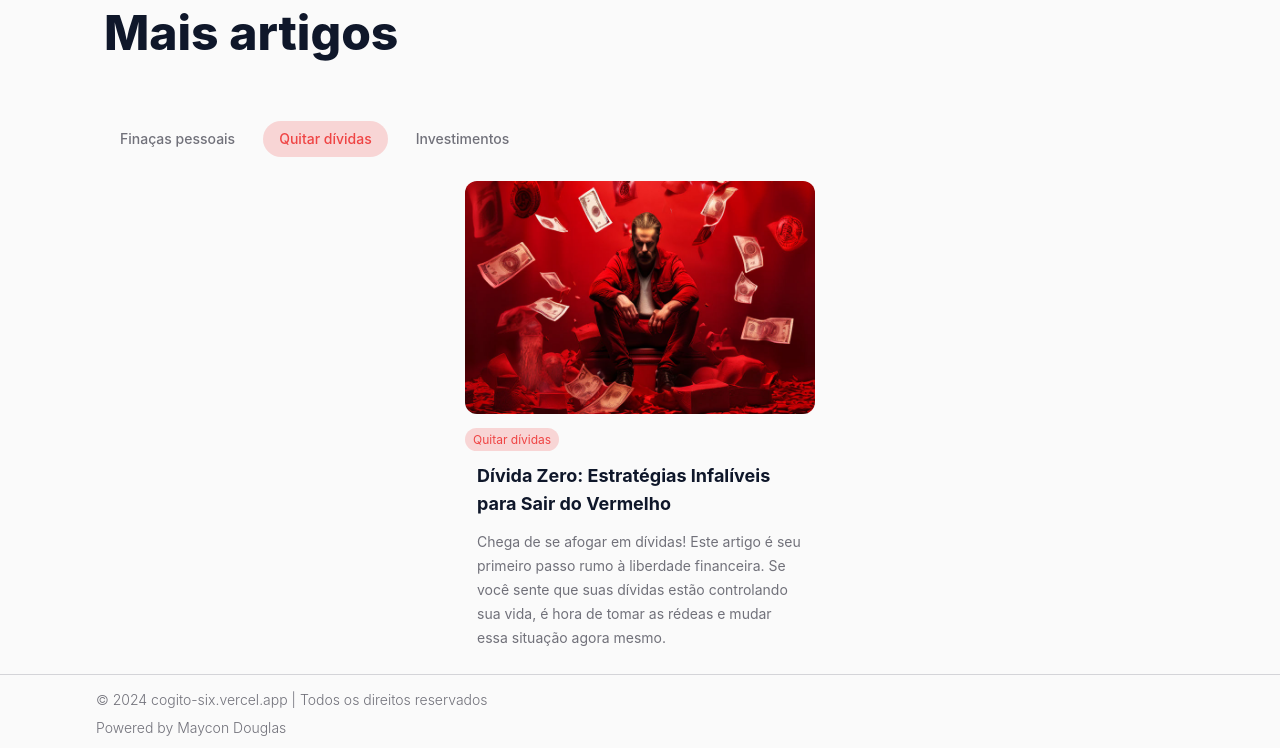
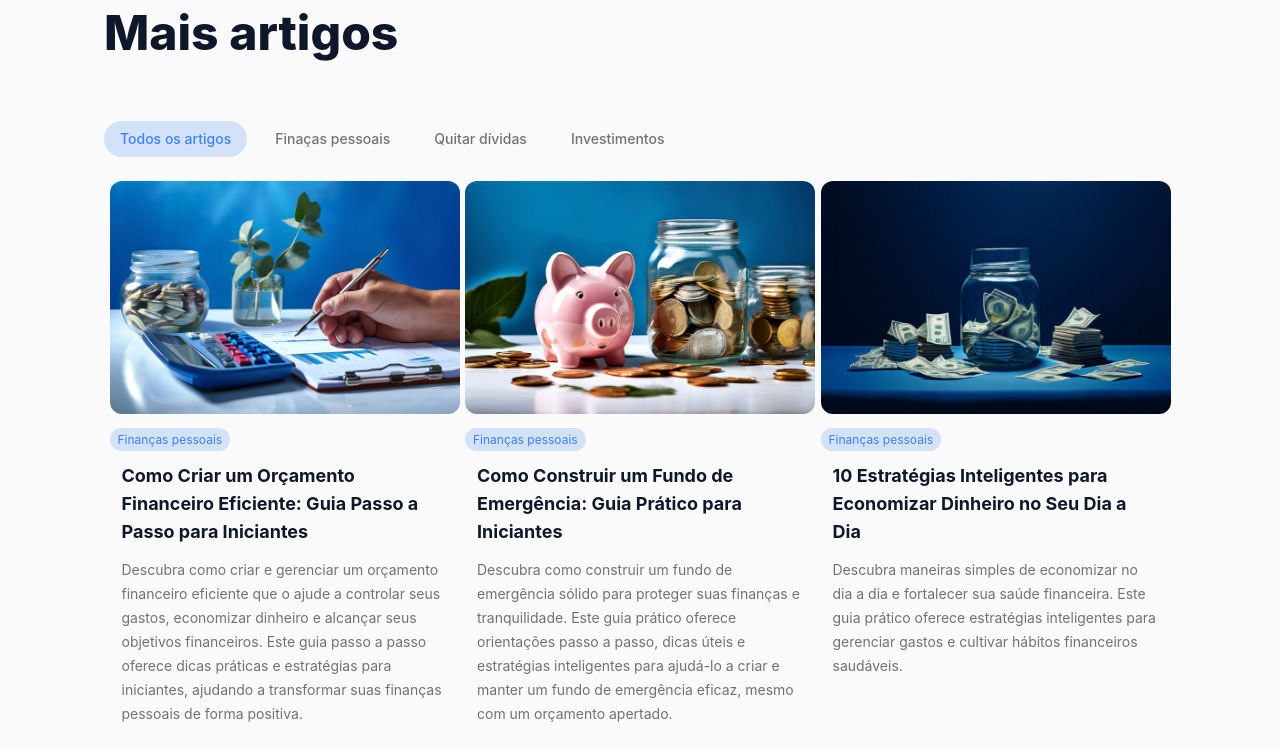
Before and after one commit to mayconjzj/Cogito, a Next.js app: page /blog in a window 1280 px wide. Shown: the part 1520-2268 px from the top of the page. Built offline with nearby package versions, Linux system fonts and the light colour scheme.

Commit message:
New Commit

```diff
--- a/src/components/all-posts.tsx
+++ b/src/components/all-posts.tsx
@@ -2,15 +2,16 @@
 
 import { useDispatch, useSelector } from 'react-redux';
 
+import { articleFilter } from '@/config/article-filter';
 import { posts } from '@/config/posts';
-import { setFinanceItemValue, states } from '@/redux/slice/finance-item';
+import { setFilteredPostsValue, states } from '@/redux/slice/filtered-posts';
 
 import { Button } from './ui/button';
 import { PostCard } from './ui/post-card';
 
 export const AllPosts = () => {
-  const { financeItemValue } = useSelector(
-    (state: { financeItem: states }) => state.financeItem
+  const { filteredPostsValue } = useSelector(
+    (state: { filteredPosts: states }) => state.filteredPosts
   );
   const dispatch = useDispatch();
 
@@ -23,55 +24,35 @@ export const AllPosts = () => {
 
       <div className="space-y-6">
         <nav>
-          <ul className="flex gap-x-3">
-            <li>
+          <ul className="flex flex-wrap gap-x-3">
+            {articleFilter.map((post) => (
               <Button
+                key={post.category}
                 variant={
-                  financeItemValue === 'personal-finances'
-                    ? financeItemValue
+                  filteredPostsValue === post.category
+                    ? filteredPostsValue
                     : 'none'
                 }
                 size="sm"
                 rounded="full"
-                onClick={() =>
-                  dispatch(setFinanceItemValue('personal-finances'))
-                }
+                onClick={() => dispatch(setFilteredPostsValue(post.category))}
               >
-                Finaças pessoais
+                {post.title}
               </Button>
-            </li>
-            <li>
-              <Button
-                variant={
-                  financeItemValue === 'debts' ? financeItemValue : 'none'
-                }
-                size="sm"
-                rounded="full"
-                onClick={() => dispatch(setFinanceItemValue('debts'))}
-              >
-                Quitar dívidas
-              </Button>
-            </li>
-            <li>
-              <Button
-                variant={
-                  financeItemValue === 'investments' ? financeItemValue : 'none'
-                }
-                size="sm"
-                rounded="full"
-                onClick={() => dispatch(setFinanceItemValue('investments'))}
-              >
-                Investimentos
-              </Button>
-            </li>
+            ))}
           </ul>
         </nav>
 
         {posts.length > 0 && (
-          <ul className="flex flex-wrap justify-evenly gap-3">
+          <ul className="flex flex-wrap justify-evenly gap-y-6">
+            {filteredPostsValue === 'all' &&
+              posts.map((post) => (
+                <li key={post.id}>
+                  <PostCard post={post} />
+                </li>
+              ))}
             {posts
-              .filter((post) => post.category === financeItemValue)
-              .slice(0, 5)
+              .filter((post) => post.category === filteredPostsValue)
               .map((post) => (
                 <li key={post.id}>
                   <PostCard post={post} />
--- a/src/components/finance-dashbord.tsx
+++ b/src/components/finance-dashbord.tsx
@@ -2,6 +2,7 @@
 
 import { useDispatch, useSelector } from 'react-redux';
 
+import { learningResources } from '@/config/learning-resources';
 import { posts } from '@/config/posts';
 import { setFinanceItemValue, states } from '@/redux/slice/finance-item';
 
@@ -22,48 +23,21 @@ export const FinanceDashboard = () => {
       </div>
       <div className="flex flex-col lg:flex-row gap-3">
         <ul className="flex flex-col">
-          <li>
+          {learningResources.map((post) => (
+            <li key={post.title}>
               <FinanceItem.Wrapper
-              active={financeItemValue === 'personal-finances'}
-              onClick={() => dispatch(setFinanceItemValue('personal-finances'))}
+                active={financeItemValue === post.category}
+                onClick={() => dispatch(setFinanceItemValue(post.category))}
               >
-              <FinanceItem.Title
-                active={financeItemValue === 'personal-finances'}
-              >
-                Organizar as finanças
+                <FinanceItem.Title active={financeItemValue === post.category}>
+                  {post.title}
                 </FinanceItem.Title>
                 <FinanceItem.Description>
-                Aprendar a organizar e planejar suas finançasa pessoais.
+                  {post.description}
                 </FinanceItem.Description>
               </FinanceItem.Wrapper>
             </li>
-          <li>
-            <FinanceItem.Wrapper
-              active={financeItemValue === 'debts'}
-              onClick={() => dispatch(setFinanceItemValue('debts'))}
-            >
-              <FinanceItem.Title active={financeItemValue === 'debts'}>
-                Quitar dívidas
-              </FinanceItem.Title>
-              <FinanceItem.Description>
-                Descubra estrátegias, renegociar e quitar dívidas.
-              </FinanceItem.Description>
-            </FinanceItem.Wrapper>
-          </li>
-          <li>
-            <FinanceItem.Wrapper
-              active={financeItemValue === 'investments'}
-              onClick={() => dispatch(setFinanceItemValue('investments'))}
-            >
-              <FinanceItem.Title active={financeItemValue === 'investments'}>
-                Como investir
-              </FinanceItem.Title>
-              <FinanceItem.Description>
-                Dê seus primeiros nos investimentos, quais o tipos e quais os
-                riscos.
-              </FinanceItem.Description>
-            </FinanceItem.Wrapper>
-          </li>
+          ))}
         </ul>
 
         {posts.length > 0 && (
--- a/src/components/ui/button.tsx
+++ b/src/components/ui/button.tsx
@@ -1,10 +1,11 @@
 import { VariantProps, tv } from 'tailwind-variants';
 
 export const ButtonVariants = tv({
-  base: 'inline-flex items-center justify-center rounded-md text-sm font-medium',
+  base: 'inline-flex items-center justify-center rounded-md text-sm font-medium ',
   variants: {
     variant: {
       primary: 'bg-primary text-background hover:bg-primary/80',
+      all: 'text-primary bg-blue-500/20',
       'personal-finances': 'text-primary bg-blue-500/20',
       debts: 'text-red-500 bg-red-500/20',
       investments: 'text-green-500 bg-green-500/20',
--- /dev/null
+++ b/src/config/article-filter.ts
@@ -0,0 +1,23 @@
+export type ArticleFilter = {
+  title: string;
+  category: 'all' | 'personal-finances' | 'debts' | 'investments';
+};
+
+export const articleFilter: ArticleFilter[] = [
+  {
+    title: 'Todos os artigos',
+    category: 'all'
+  },
+  {
+    title: 'Finaças pessoais',
+    category: 'personal-finances'
+  },
+  {
+    title: 'Quitar dívidas',
+    category: 'debts'
+  },
+  {
+    title: 'Investimentos',
+    category: 'investments'
+  }
+];
--- /dev/null
+++ b/src/config/learning-resources.ts
@@ -0,0 +1,23 @@
+export type LearningResourcesProps = {
+  title: string;
+  description: string;
+  category: 'personal-finances' | 'debts' | 'investments';
+};
+
+export const learningResources: LearningResourcesProps[] = [
+  {
+    title: 'Organizar as finanças',
+    description: 'Aprendar a organizar e planejar suas finançasa pessoais.',
+    category: 'personal-finances'
+  },
+  {
+    title: 'Quitar dívidas',
+    description: 'Aprendar a organizar e planejar suas finançasa pessoais.',
+    category: 'debts'
+  },
+  {
+    title: 'Como investir',
+    description: 'Aprenda como investir e multiplicar seu dinheiro',
+    category: 'investments'
+  }
+];
--- /dev/null
+++ b/src/redux/slice/filtered-posts.ts
@@ -0,0 +1,24 @@
+import { PayloadAction, createSlice } from '@reduxjs/toolkit';
+
+export type states = {
+  filteredPostsValue: 'all' | 'personal-finances' | 'debts' | 'investments';
+};
+
+export const filteredPostsSlice = createSlice({
+  name: 'filteredPosts',
+  initialState: {
+    filteredPostsValue: 'all'
+  } as states,
+  reducers: {
+    setFilteredPostsValue: (
+      state,
+      action: PayloadAction<
+        'all' | 'personal-finances' | 'debts' | 'investments'
+      >
+    ) => {
+      state.filteredPostsValue = action.payload;
+    }
+  }
+});
+
+export const { setFilteredPostsValue } = filteredPostsSlice.actions;
--- a/src/redux/store.ts
+++ b/src/redux/store.ts
@@ -1,9 +1,11 @@
 import { configureStore } from '@reduxjs/toolkit';
 
+import { filteredPostsSlice } from './slice/filtered-posts';
 import { financeItemSlice } from './slice/finance-item';
 
 export const store = configureStore({
   reducer: {
-    financeItem: financeItemSlice.reducer
+    financeItem: financeItemSlice.reducer,
+    filteredPosts: filteredPostsSlice.reducer
   }
 });
```
Lines whose indentation alone changed are shown as unchanged.
